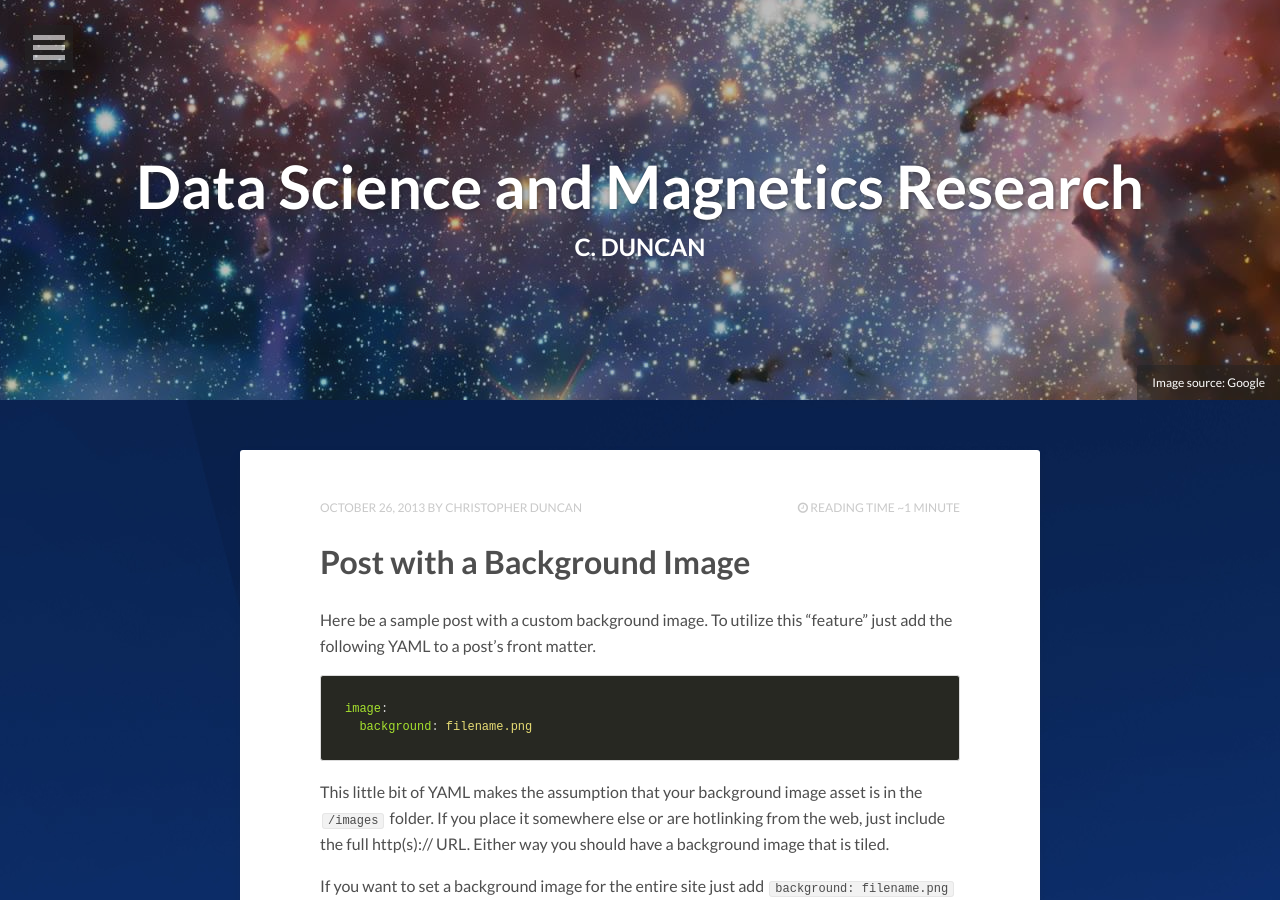
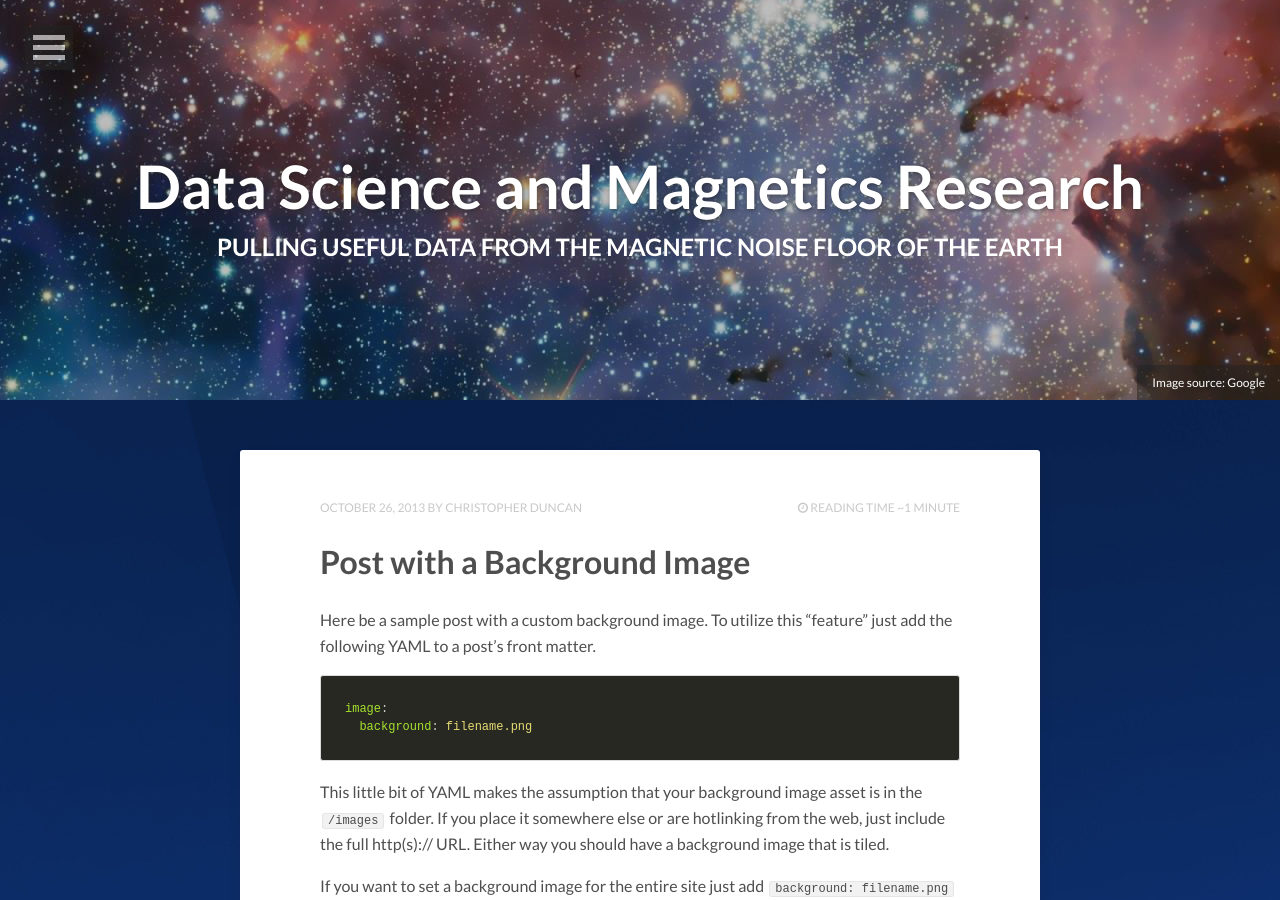
Before and after one commit to Gitmo234/Gitmo234.github.io, a Jekyll site: the page built from index.html, in a window 1280 px wide and 900 px high. Built offline with Jekyll 4.4.1, drawn with Linux system fonts in a browser that asks for light colours; nearby versions of some CDN libraries; the list of posts is cut into pages by our own code.

Commit message:
update site

```diff
--- a/index.html
+++ b/index.html
@@ -1,6 +1,6 @@
 ---
 layout: post-index
-title: C. Duncan
+title: Pulling useful data from the magnetic noise floor of the Earth
 description: "Describe this nonsense."
 tags: [Jekyll, theme, themes, responsive, blog, modern]
 comments: false
```
Also changed, not shown: 1 other file.
